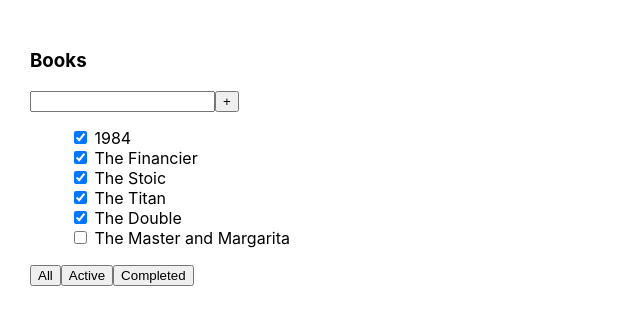
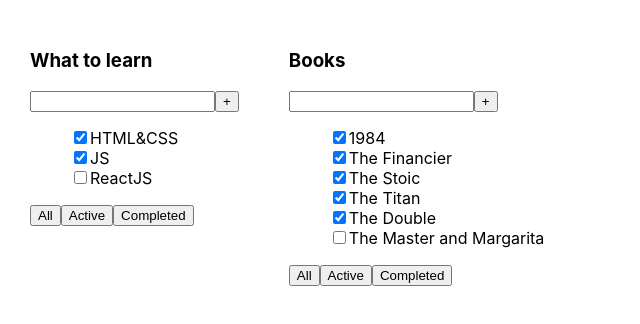
Before and after one commit to rmv-git/main-todolist, a React (Create React App) app: page / in a window 1280 px wide. Shown: the top 324 px of the page, without its empty margins (0-640 px from the left). Built offline with nearby package versions, Linux system fonts and the light colour scheme.

Commit message:
fix rendering array, use map

```diff
--- a/src/App.tsx
+++ b/src/App.tsx
@@ -25,8 +25,12 @@ export const App = () => {
 
     return (
         <div className="App">
-            {/*<Todolist title={'What to learn'} tasks={ArrayWhatToLearn}/>*/}
-            <Todolist title={'Books'} tasks={ArrayBooks}/>
+            <Todolist title={'What to learn'}
+                      tasks={ArrayWhatToLearn}
+            />
+            <Todolist title={'Books'}
+                      tasks={ArrayBooks}
+            />
         </div>
     );
 }
--- a/src/Todolist.tsx
+++ b/src/Todolist.tsx
@@ -14,12 +14,14 @@ export const Todolist = (props: PropsType) => {
                 <button>+</button>
             </div>
             <ul style={{listStyle: "none"}}>
-                <li><input type='checkbox' checked={props.tasks[0].isDone}/> <span>{props.tasks[0].title}</span></li>
-                <li><input type='checkbox' checked={props.tasks[1].isDone}/> <span>{props.tasks[1].title}</span></li>
-                <li><input type='checkbox' checked={props.tasks[2].isDone}/> <span>{props.tasks[2].title}</span></li>
-                <li><input type='checkbox' checked={props.tasks[3].isDone}/> <span>{props.tasks[3].title}</span></li>
-                <li><input type='checkbox' checked={props.tasks[4].isDone}/> <span>{props.tasks[4].title}</span></li>
-                <li><input type='checkbox' checked={props.tasks[5].isDone}/> <span>{props.tasks[5].title}</span></li>
+                {
+                    props.tasks.map((task: TaskType) =>
+                        <li key={task.id}>
+                            <input type='checkbox' checked={task.isDone}/>
+                            <span>{task.title}</span>
+                        </li>
+                    )
+                }
             </ul>
             <div>
                 <button>All</button>
```
